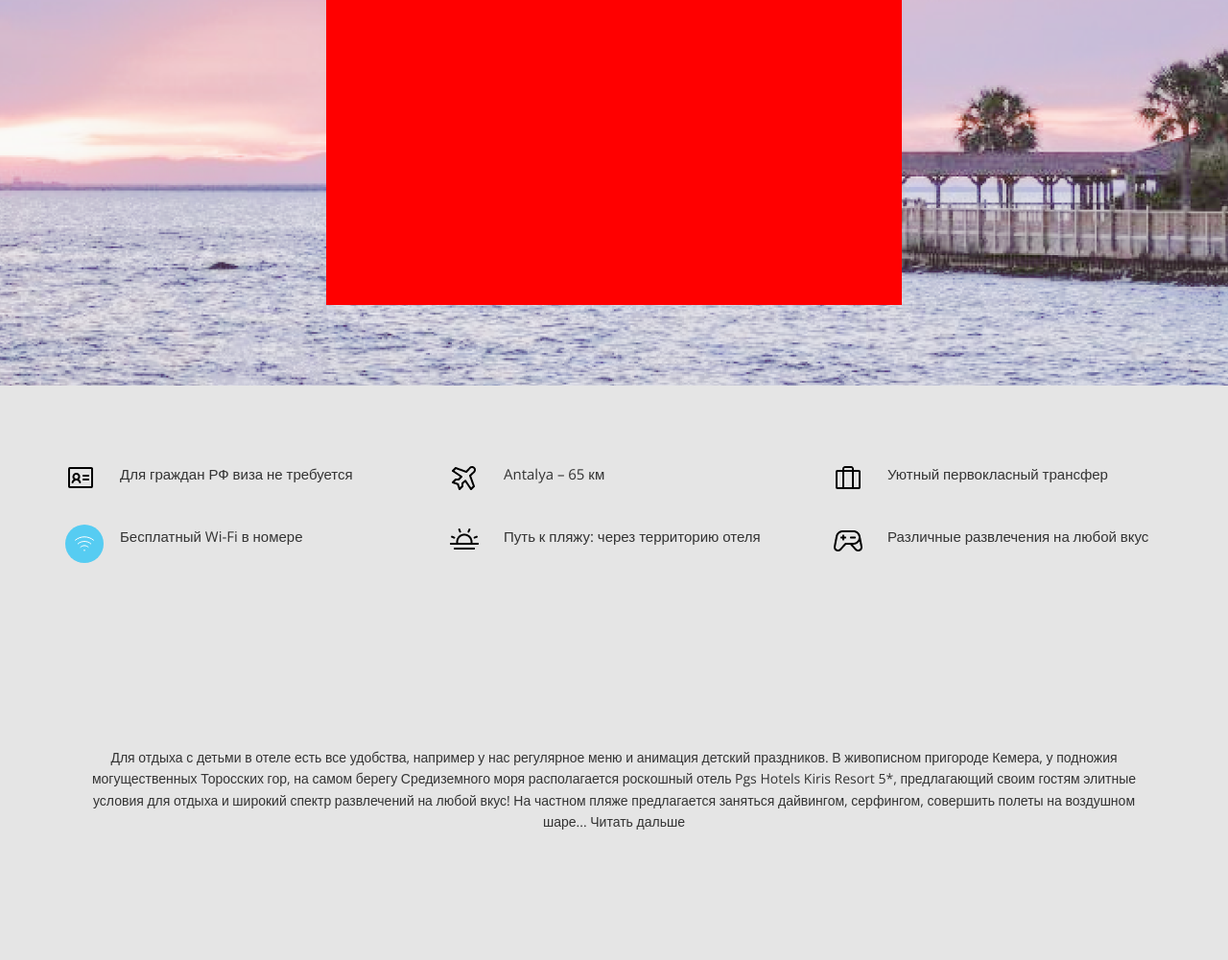
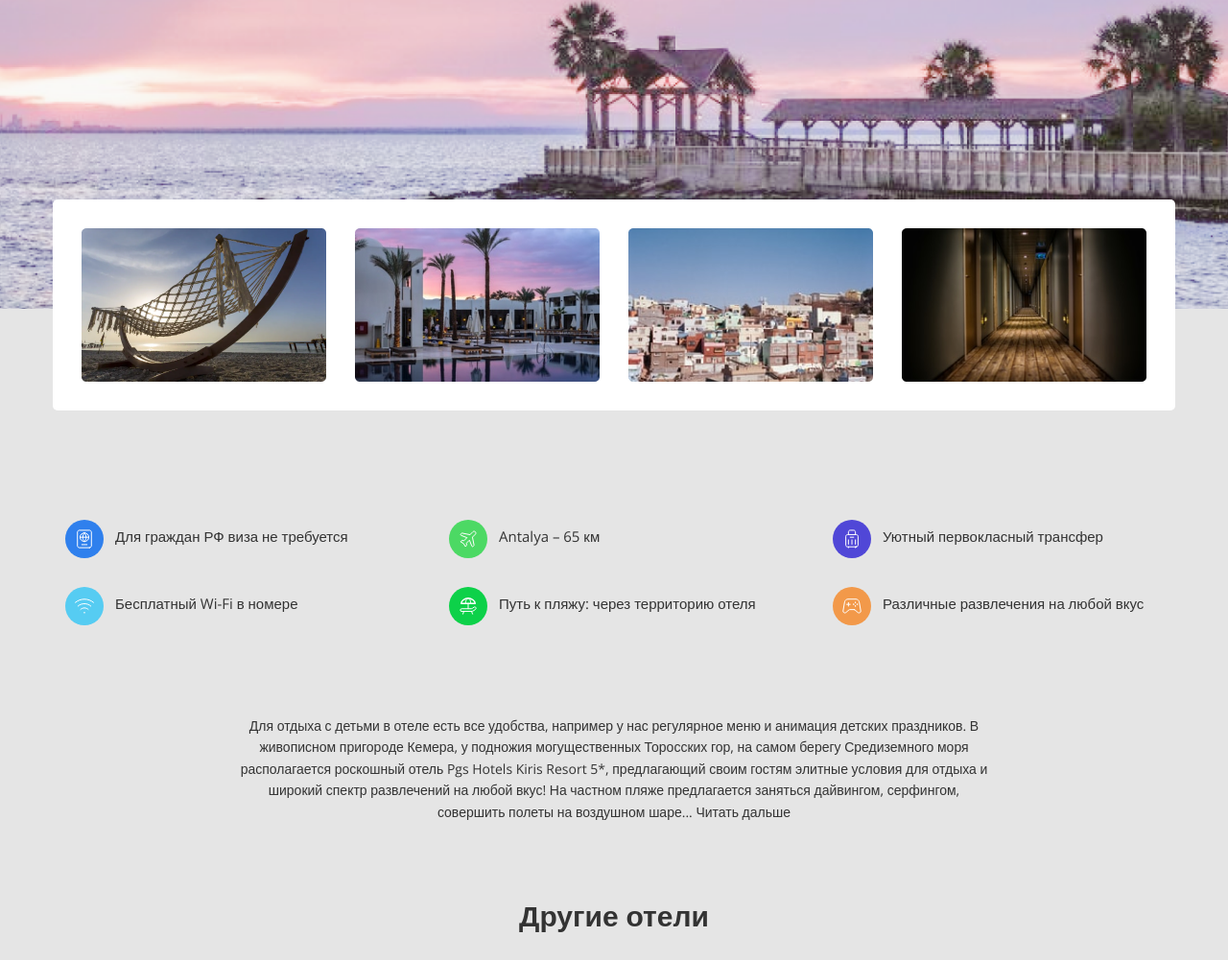
Before and after one commit to kybikchidori1/TourNogamiSite, a plain HTML site: page index.html in a window 1280 px wide. Shown: the part 482-1483 px from the top of the page at 96% size. Drawn offline with nearby package versions, Linux system fonts and the light colour scheme.

Commit message:
07.01.2022

```diff
--- a/css/reset.css
+++ b/css/reset.css
@@ -1,3 +1,7 @@
 h1, h2, h3, h4, h5 {
     margin:0;
 }
+
+p {
+    margin: 0;
+}
--- a/css/style.css
+++ b/css/style.css
@@ -15,6 +15,10 @@ body {
 }
 
 /* container */
+
+.section {
+    padding: 80px 0;
+}
 
 .container {
     width: 100%;
@@ -56,7 +60,7 @@ body {
 }
 .header__logo-signature{
     font-size: 12px;
-line-height: 16px;
+    line-height: 16px;
 }
 
 /* nav */
@@ -80,19 +84,34 @@ line-height: 16px;
     color:#5047D7;
 }
 
+.nav__login {
+    font-size: 16px;
+}
+
+.nav__login_link {
+    display: inline-block;
+    vertical-align: top;
+    margin: 0 52px;
+
+    color: #5047D7;
+    text-decoration: none;
+
+    transition: color .2s linear;
+}
+
+.nav__login_link:hover {
+    color:#FF9500;
+}
+
 /* hotel */
 
 .hotel {
-    display: flex;
-    flex-direction: column;
-    padding-top: 101px;
-    width: 100%;
-    height: 100vh;
-
-    background: url("../img/hotel.png") center
-    no-repeat;
-    -webkit-background-size: cover;
+    background-image: url(../img/hotel.png);
+    background-repeat: no-repeat;
     background-size: cover;
+    background-position: center;
+    height: 720px;
+    padding: 160px;
 }
 
 .hotel_inner {
@@ -148,21 +167,12 @@ line-height: 16px;
     color: #5047D7;
 }
 
-/* section */
-
-.section {
-    padding: 80px 0;
-}
-
-.section__text {
-    display: table;
-    padding: 34px 45px;
-    text-align: center;
-
-    font-size: 14px;
-}
 
 /* services */
+
+.section__services {
+    padding-top: 220px;
+}
 
 .services {
     display: flex;
@@ -171,8 +181,9 @@ line-height: 16px;
 
 .services__item {
     flex: 1 1 0;
-    padding-left: 85px;
+    padding-left: 80px;
     padding-right: 35px;
+    padding-top: 5px;
     position: relative;
 }
 
@@ -181,6 +192,71 @@ line-height: 16px;
     top: 0;
     left: 28px;
     z-index: 1;
+}
+
+/* icon */
+
+.passport{
+    width: 40px;
+    height: 40px;
+    border-radius: 99999px;
+    background-color: #2F80ED;
+    display: flex;
+    justify-content: center;
+    align-items:center;
+}
+
+
+.airplane{
+    width: 40px;
+    height: 40px;
+    border-radius: 99999px;
+    background-color: #4CD964;
+    display: flex;
+    justify-content: center;
+    align-items:center;
+}
+
+
+.suitcase{
+    width: 40px;
+    height: 40px;
+    border-radius: 99999px;
+    background-color: #5047D7;
+    display: flex;
+    justify-content: center;
+    align-items:center;
+}
+
+
+.wifi{
+    width: 40px;
+    height: 40px;
+    border-radius: 99999px;
+    background-color: #56CCF2;
+    display: flex;
+    justify-content: center;
+    align-items:center;
+}
+
+.chill{
+    width: 40px;
+    height: 40px;
+    border-radius: 99999px;
+    background-color: #0DD149;
+    display: flex;
+    justify-content: center;
+    align-items:center;
+}
+
+.game{
+    width: 40px;
+    height: 40px;
+    border-radius: 99999px;
+    background-color: #F2994A;
+    display: flex;
+    justify-content: center;
+    align-items:center;
 }
 
 .services__text {
@@ -195,6 +271,30 @@ hr {
     margin: 20px 0;
 
     border: 0;
+}
+
+/* section */
+
+
+.section__board {
+    margin: 0 auto;
+    padding: 105px 325px 105px 325px;
+
+
+    text-align: center;
+
+}
+
+.section__read {
+    box-sizing:border-box;
+    position: absolute;
+    margin:0 auto;
+    left:0;
+    right:0;
+    width: 790px;
+    height: 100px;
+
+    font-size: 14px;
 }
 
 /* blog */
@@ -240,6 +340,11 @@ hr {
     height: auto;
 }
 
+
+.blog__content{
+    padding-left: 30px;
+}
+
 .blog__title {
     margin-bottom: 10px;
 
@@ -275,6 +380,11 @@ hr {
 }
 
 /* slider */
+
+.section__slider {
+    padding-top: 20px;
+    padding-bottom: 101px;
+}
 
 .slider {
     display: flex;
@@ -322,23 +432,28 @@ hr {
 /* footer */
 
 .footer {
-    display: flex;
-    justify-content: space-between;
     background-color: #333333;
 }
 
-.footer__header {
-    position: relative;
-    margin-bottom: 16.5px;
+
+.footer__inner {
+    text-align: center;
+    padding-top: 40px;
 }
 
-.footer__title {
-    margin-top: 40px;
+.footer__logo {
+    display: flex;
+    justify-content: space-between;
     text-align: center;
 
-    font-size: 18px;
-    color: rgb(255, 255, 255);
-    font-weight: 300;
+    color: #ffffff;
+    font-size: 24px;
+    line-height: 36px;
+}
+.footer__logo-description{
+    display: flex;
+    margin: auto;
+    text-align: center;
 }
 
 .navs {
@@ -361,28 +476,46 @@ hr {
     color: #FF9500;
 }
 
-.ya-lublu-Tolya{
+/* page */
+
+.page {
     position: absolute;
-    top: 300px;
+    top: 690px;
     left: 0;
     right: 0;
     margin: 0 auto;
     display: block;
-  width: 600px;
-    height: 500px;
-    background-color: red;
+
+    width: 1170px;
+    height: 220px;
+    background-color: rgb(255, 255, 255);
+    border-radius: 5px;
 }
 
-.huh{
-    width: 40px;
-    height: 40px;
-    border-radius: 99999px;
-    background-color: #56CCF2;
+.page__content {
     display: flex;
-    justify-content: center;
-    align-items:center;
+    justify-content: space-between;
+    padding: 30px 30px 30px 30px;
 }
 
-.blog__content{
-    padding-left: 30px;
+.page__item {
+    height: 100%;
+    position: relative;
+    margin-right: 30px;
+    overflow: hidden;
 }
+
+.page__item a{
+    display: block;
+    width: 100%;
+    height: 100%;
+}
+
+.page__item:last-child {
+    margin-right: 0px;
+}
+
+.page__photo {
+
+    height: auto;
+}
--- a/index.html
+++ b/index.html
@@ -23,15 +23,18 @@
                     </div>
                 </div>
 
-
                 <nav>
                     <a class="nav__link" href="#">Туры</a>
                     <a class="nav__link" href="#">Идеи</a>
                     <a class="nav__link" href="#">О нас</a>
                     <a class="nav__link" href="#">Помощь</a>
-                    <a class="nav__link" href="#">Поиск</a>
-                    <a class="nav__link" href="#">Войти</a>
                 </nav>
+
+                <nav__login>
+                    <a class="nav__login_link" href="#">Поиск</a>
+                    <a class="nav__login_link" href="#">Войти</a>
+                </nav__login>
+
             </div>
         </div>
     </header>
@@ -46,63 +49,76 @@
         </div>
     </div>
 
-    <section class="section">
+    <section class="section__services">
         <div class="container">
 
             <div class="services">
+
                 <div class="services__item">
-                    <img class="services__icon" src="img/passport.png" alt="">
+                    <div class="services__icon passport">
+                        <img class="" src="img/svg/passport.svg" alt="">
+                    </div>
                     <div class="services__text">Для граждан РФ виза не требуется</div>
                 </div>
+
                 <div class="services__item">
-                    <img class="services__icon" src="img/airplane.png" alt="">
+                    <div class="services__icon airplane">
+                        <img class="" src="img/svg/airplane.svg" alt="">
+                    </div>
                     <div class="services__text">Antalya – 65 км</div>
                 </div>
+
                 <div class="services__item">
-                    <img class="services__icon" src="img/suitcase.png" alt="">
+                    <div class="services__icon suitcase">
+                        <img class="" src="img/svg/suitcase.svg" alt="">
+                        </div>
                     <div class="services__text">Уютный первокласный трансфер</div>
                 </div>
+
             </div>
+
 
             <hr>
 
+
             <div class="services">
+
                 <div class="services__item">
-                    <div class="services__icon huh">
-                        <img class="" src="img/new.svg" alt="">
+                    <div class="services__icon wifi">
+                        <img class="" src="img/svg/wifi.svg" alt="">
                     </div>
-
                     <div class="services__text">Бесплатный Wi-Fi в номере</div>
                 </div>
+
                 <div class="services__item">
-                    <img class="services__icon" src="img/chilling.png" alt="">
+                    <div class="services__icon chill">
+                        <img class="" src="img/svg/chill.svg" alt="">
+                    </div>
                     <div class="services__text">Путь к пляжу: через территорию отеля</div>
                 </div>
+
                 <div class="services__item">
-                    <img class="services__icon" src="img/game.png" alt="">
+                    <div class="services__icon game">
+                        <img class="" src="img/svg/game.svg" alt="">
+                    </div>
                     <div class="services__text">Различные развлечения на любой вкус</div>
                 </div>
+
             </div>
         </div>
     </section>
 
-    <section class="section">
-        <div class="container">
-            <div class="section__text">
-                <p>
-                    Для отдыха с детьми в отеле есть все удобства, например у нас регулярное меню и анимация детский
-                    праздников.
-                    В живописном пригороде Кемера, у подножия могущественных Торосских гор,
-                    на самом берегу Средиземного моря располагается роскошный отель Pgs Hotels Kiris Resort 5*,
-                    предлагающий своим гостям элитные условия для отдыха и широкий спектр развлечений на любой вкус!
-                    На частном пляже предлагается заняться дайвингом, серфингом, совершить полеты на воздушном шаре...
-                    Читать дальше
-                </p>
-            </div>
+    <div class="container">
+        <div class="section__board">
+            <p class="section__read">Для отдыха с детьми в отеле есть все удобства,
+            например у нас регулярное меню и анимация детских праздников.
+            В живописном пригороде Кемера, у подножия могущественных Торосских гор,
+            на самом берегу Средиземного моря располагается роскошный отель Pgs Hotels Kiris Resort 5*,
+            предлагающий своим гостям элитные условия для отдыха и широкий спектр развлечений на любой вкус!
+            На частном пляже предлагается заняться дайвингом, серфингом, совершить полеты на воздушном шаре...
+            Читать дальше</p>
         </div>
-    </section>
-
-
+    </div>
 
 
     <section class="section">
@@ -162,7 +178,7 @@
         </div><!-- /.container -->
     </section>
 
-    <section class="section">
+    <section class="section__slider">
         <div class="container">
 
             <div class="section__header">
@@ -196,9 +212,13 @@
 
     <footer class="footer">
         <div class="container">
-
-            <div class="footer__header">
-                <h2 class="footer__title">турногами</h2>
+            <div class="footer__inner">
+                <div class="footer__logo">
+                    <div class="footer__logo-description">
+                        <img src="img/logo.png" alt="">
+                        <div class="footer__logo-name">| турногами</div>
+                    </div>
+                </div>
             </div>
 
             <div class="navs">
@@ -216,8 +236,29 @@
         </div>
     </footer>
 
-    <div class="ya-lublu-Tolya">
-        SJDASDJKLASDJLKASJKLD
+    <div class="page">
+        <div class="page__content">
+        <div class="page__item">
+            <a href="#">
+                <img class="page__photo" src="img/page/1.png" alt="">
+            </a>
+        </div>
+        <div class="page__item">
+            <a href="#">
+                <img class="page__photo" src="img/page/2.png" alt="">
+            </a>
+        </div>
+        <div class="page__item">
+            <a href="#">
+                <img class="page__photo" src="img/page/3.png" alt="">
+            </a>
+        </div>
+        <div class="page__item">
+            <a href="#">
+                <img class="page__photo" src="img/page/4.png" alt="">
+            </a>
+        </div>
+        </div>
     </div>
 </body>
 
```
Also changed, not shown: img/page/1.png (added), img/page/2.png (added), img/page/3.png (added), img/page/4.png (added), img/svg/airplane.svg (added), img/svg/chill.svg (added), img/svg/game.svg (added), img/svg/passport.svg (added), img/svg/suitcase.svg (added), img/svg/wifi.svg (renamed from img/new.svg).
